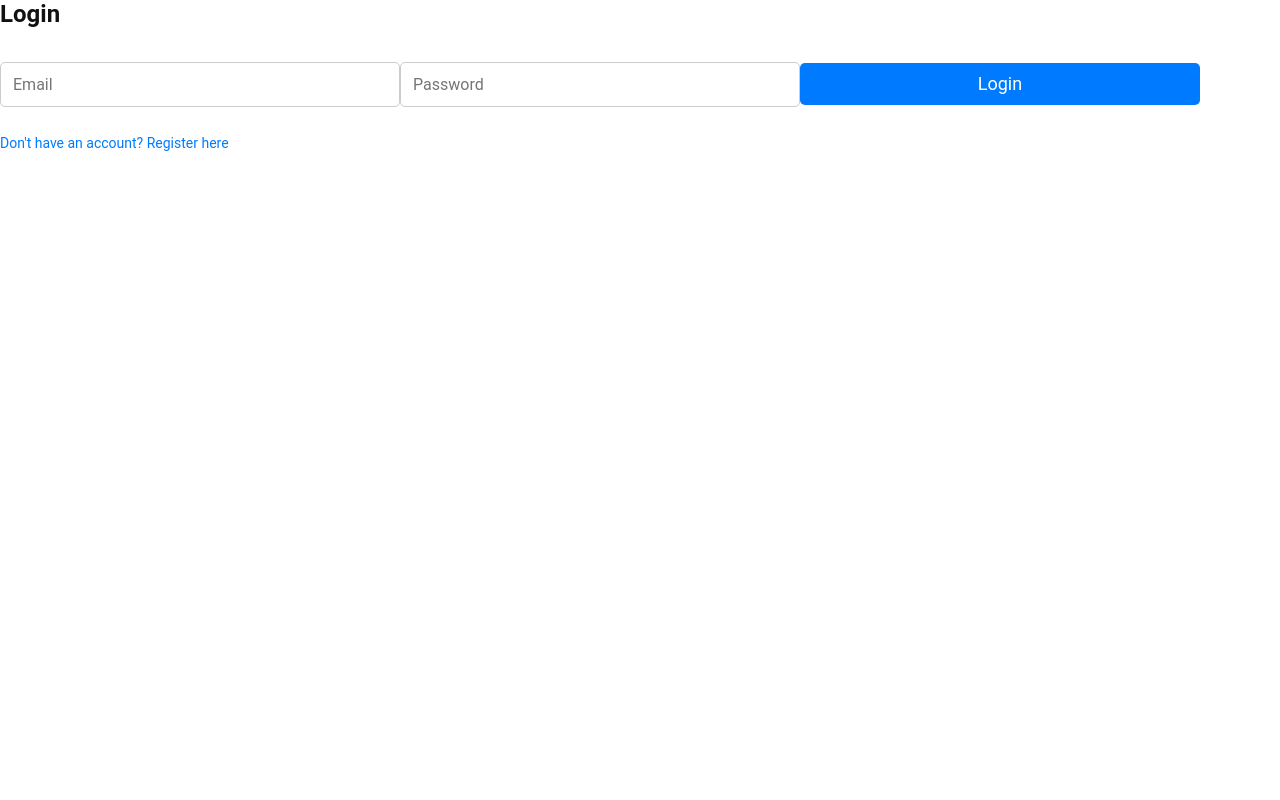
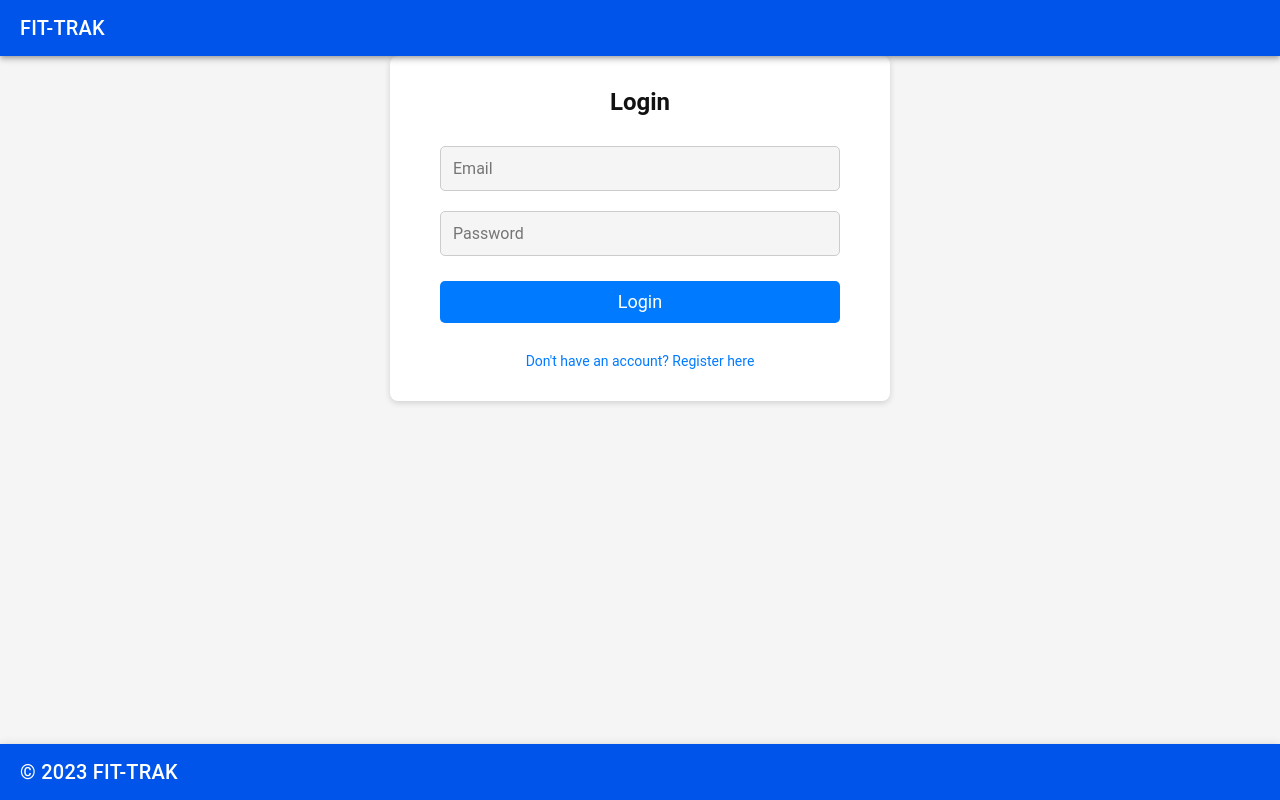
Before and after one commit to Antonio-Yanchev/MyApp, a React (Vite) app in the folder fit-trak/: page /login in a window 1280 px wide. Built offline with nearby package versions, Linux system fonts and the light colour scheme; no server answers.

Commit message:
improved the css for login and register

```diff
--- a/fit-trak/src/pages/Login.tsx
+++ b/fit-trak/src/pages/Login.tsx
@@ -1,5 +1,12 @@
 import React, { useState } from 'react';
-import { IonPage, IonContent } from '@ionic/react';
+import {
+  IonPage,
+  IonHeader,
+  IonToolbar,
+  IonTitle,
+  IonContent,
+  IonFooter
+} from '@ionic/react';
 import { useHistory } from 'react-router-dom';
 import { auth } from '../firebaseConfig';
 import { signInWithEmailAndPassword } from 'firebase/auth';
@@ -13,18 +20,28 @@ const Login: React.FC = () => {
   const handleLogin = async () => {
     try {
       const userCred = await signInWithEmailAndPassword(auth, email, password);
-      console.log("Login successful:", userCred.user);
-      history.push("/tab1");
+      console.log('Login successful:', userCred.user);
+      history.push('/tab1');
     } catch (error: any) {
-      console.error("Login error:", error);
+      console.error('Login error:', error);
       alert(error.message);
     }
   };
 
   return (
-    <IonPage className="page">
-      <IonContent>
+    <IonPage>
+      <IonHeader>
+        <IonToolbar color="primary">
+          <IonTitle>FIT-TRAK</IonTitle>
+        </IonToolbar>
+      </IonHeader>
+
+      {/* Make IonContent fill the screen and use your .center-content class */}
+      <IonContent className="center-content">
+        {/* A 'card' in the center for the login form */}
+        <div className="auth-container">
           <div className="header">Login</div>
+
           <input
             className="input"
             type="email"
@@ -39,13 +56,23 @@ const Login: React.FC = () => {
             value={password}
             onChange={(e) => setPassword(e.target.value)}
           />
+
           <button className="button" onClick={handleLogin}>
             Login
           </button>
+
           <div className="link" onClick={() => history.push('/register')}>
-          Don't have an account? Register here
+            Don&apos;t have an account? Register here
+          </div>
         </div>
       </IonContent>
+
+      {/* Fixed footer at the bottom */}
+      <IonFooter>
+        <IonToolbar color="primary">
+          <IonTitle>© 2023 FIT-TRAK</IonTitle>
+        </IonToolbar>
+      </IonFooter>
     </IonPage>
   );
 };
--- a/fit-trak/src/pages/LoginRegister.css
+++ b/fit-trak/src/pages/LoginRegister.css
@@ -1,10 +1,27 @@
-.page {
+.center-content {
+  --ion-background-color: #f5f5f5;
+  display: flex;
+  flex-direction: column;
+  justify-content: center;
+  align-items: center;
+  height: 100%;
+  padding: 1rem;
+}
+
+.auth-container {
+  background: #fff;
+  border-radius: 8px;
+  box-shadow: 0 2px 6px rgba(0,0,0,0.15);
+  padding: 2rem;
+
   display: flex;
   flex-direction: column;
   align-items: center;
-   justify-content: center;
-   height: 100vh;
-   background-color: #f5f5f5;
+
+  /* This ensures horizontal centering inside .center-content */
+  width: 100%;
+  max-width: 500px;
+  margin: 0 auto;
 }
 
 .header {
@@ -12,11 +29,12 @@
   font-weight: bold;
   margin-bottom: 20px;
   color: #111;
+  text-align: center;
 }
 
 .input {
-  background-color: #fff;
-   width: 80%;
+  width: 100%;
+  background-color: #f5f5f5;
   max-width: 400px;
   padding: 12px;
   margin: 10px 0;
@@ -26,7 +44,7 @@
 }
 
 .button {
-   width: 80%;
+  width: 100%;
   max-width: 400px;
   padding: 12px;
   margin: 15px 0;
@@ -37,7 +55,6 @@
   font-size: 18px;
   cursor: pointer;
 }
-
 .button:hover {
   background-color: #0056b3;
 }
@@ -47,8 +64,8 @@
   font-size: 14px;
   color: #007bff;
   cursor: pointer;
+  text-align: center;
 }
-
 .link:hover {
   text-decoration: underline;
 }
--- a/fit-trak/src/pages/Register.tsx
+++ b/fit-trak/src/pages/Register.tsx
@@ -1,6 +1,12 @@
-// Register.tsx
 import React, { useState } from 'react';
-import { IonPage, IonContent } from '@ionic/react';
+import {
+  IonPage,
+  IonHeader,
+  IonToolbar,
+  IonTitle,
+  IonContent,
+  IonFooter
+} from '@ionic/react';
 import { useHistory } from 'react-router-dom';
 import { auth } from '../firebaseConfig';
 import {
@@ -11,21 +17,15 @@ import './LoginRegister.css';
 
 const Register: React.FC = () => {
   const history = useHistory();
-  const [username, setUsername] = useState(''); // <-- new state for username
+  const [username, setUsername] = useState('');
   const [email, setEmail] = useState('');
   const [password, setPassword] = useState('');
 
   const handleRegister = async () => {
     try {
-      // 1. Create user using Email/Password
       const userCred = await createUserWithEmailAndPassword(auth, email, password);
       const user = userCred.user;
-
-      // 2. Set the user's displayName in Firebase Auth
       await updateProfile(user, { displayName: username });
-
-      // (Optional) Store more data in Firestore if you like
-
       alert('Account created successfully!');
       history.push('/login');
     } catch (error: any) {
@@ -34,11 +34,16 @@ const Register: React.FC = () => {
   };
 
   return (
-    <IonPage className="page">
-      <IonContent>
+    <IonPage>
+      <IonHeader>
+        <IonToolbar color="primary">
+          <IonTitle>FIT-TRAK</IonTitle>
+        </IonToolbar>
+      </IonHeader>
+
+      <IonContent className="center-content">
+        <div className="auth-container">
           <div className="header">Register</div>
-
-        {/* New input for username */}
           <input
             className="input"
             type="text"
@@ -46,7 +51,6 @@ const Register: React.FC = () => {
             value={username}
             onChange={(e) => setUsername(e.target.value)}
           />
-
           <input
             className="input"
             type="email"
@@ -54,7 +58,6 @@ const Register: React.FC = () => {
             value={email}
             onChange={(e) => setEmail(e.target.value)}
           />
-
           <input
             className="input"
             type="password"
@@ -62,14 +65,20 @@ const Register: React.FC = () => {
             value={password}
             onChange={(e) => setPassword(e.target.value)}
           />
-
           <button className="button" onClick={handleRegister}>
             Register
           </button>
           <div className="link" onClick={() => history.push('/login')}>
             Already have an account? Login here
           </div>
+        </div>
       </IonContent>
+
+      <IonFooter>
+        <IonToolbar color="primary">
+          <IonTitle>© 2023 FIT-TRAK</IonTitle>
+        </IonToolbar>
+      </IonFooter>
     </IonPage>
   );
 };
```
Lines whose indentation alone changed are shown as unchanged.
